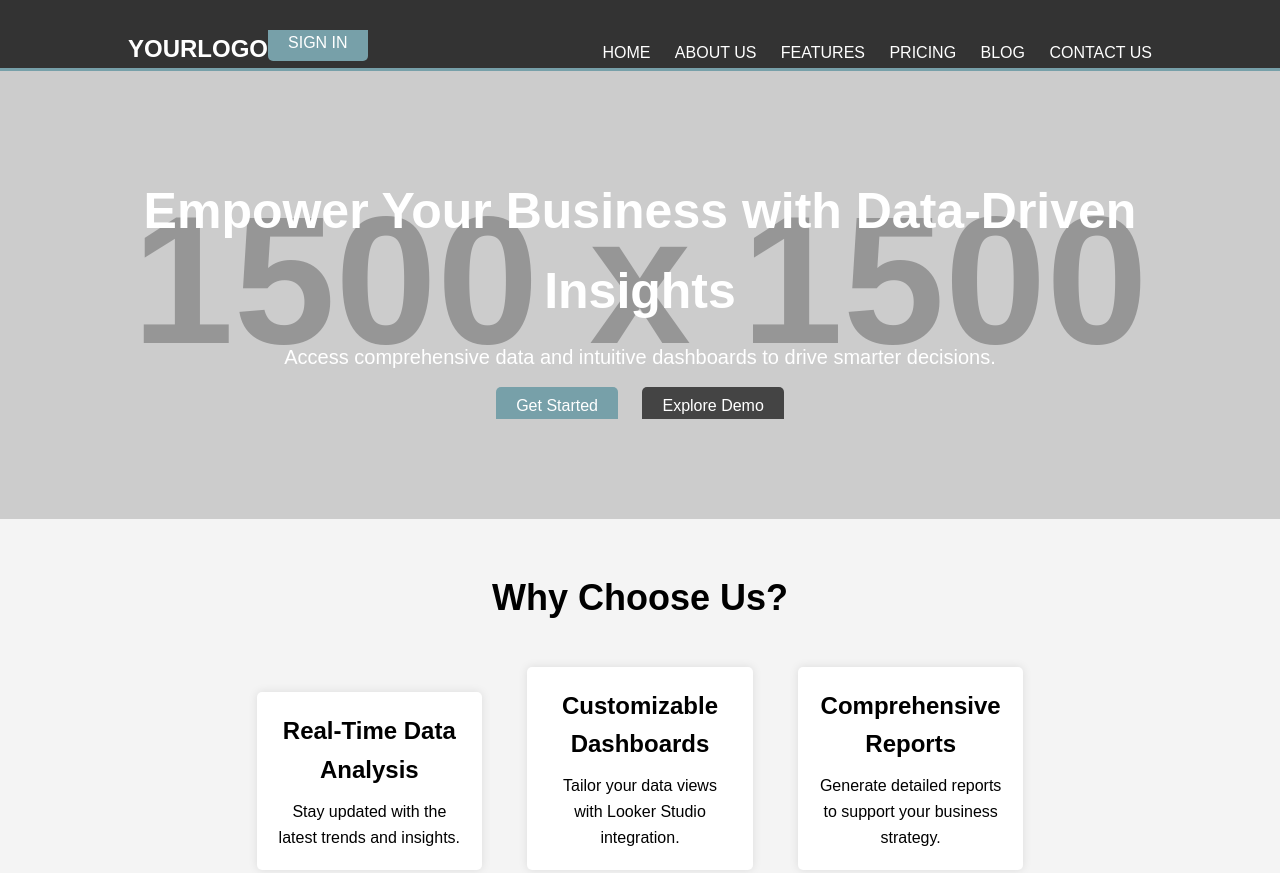
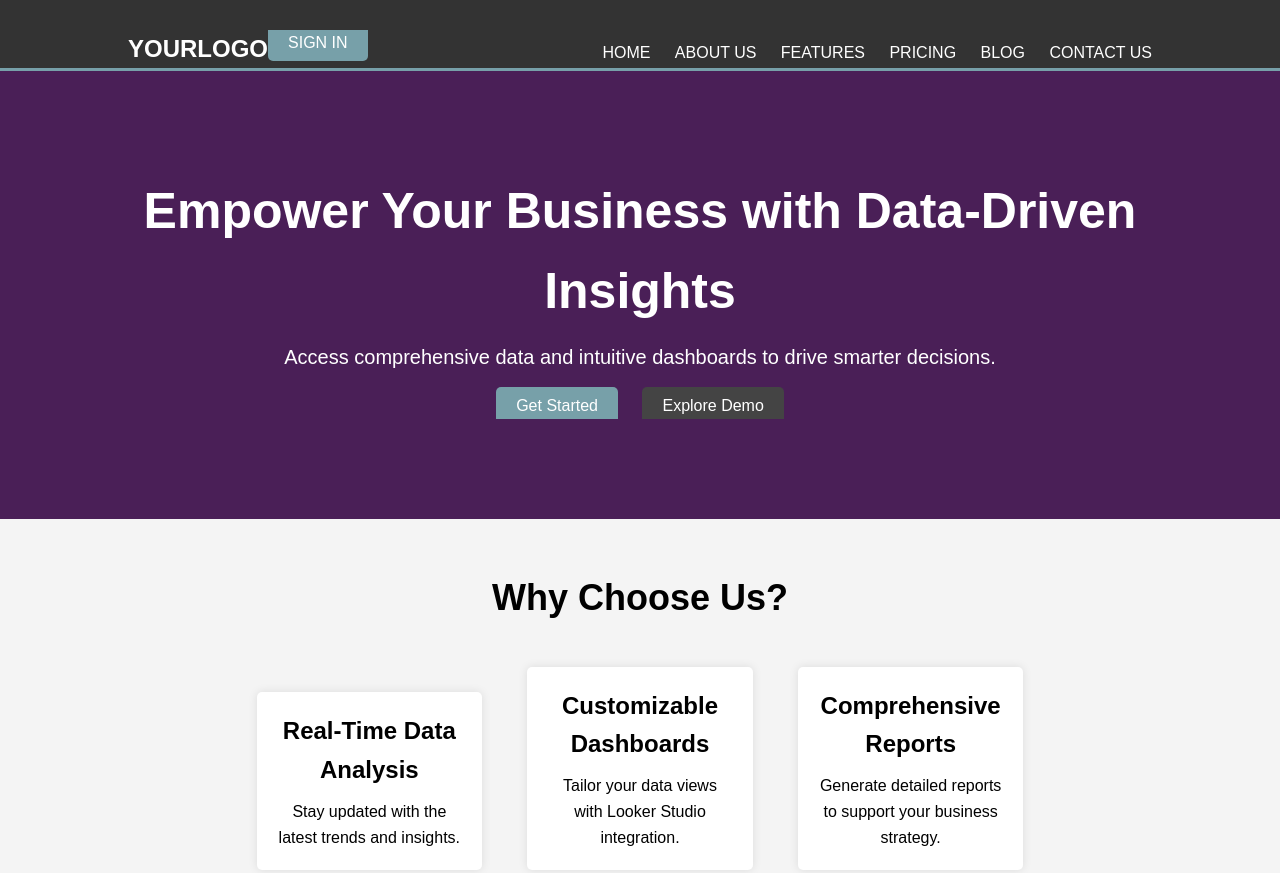
Before and after one commit to anushP07/calculation, a plain HTML site: page index.html in a window 1280 px wide. Shown: the top 873 px of the page. Drawn offline with Linux system fonts and the light colour scheme; placeholder pictures from the web are drawn by us.

Commit message:
styles.css

```diff
--- a/styles.css
+++ b/styles.css
@@ -68,7 +68,7 @@ header .signin a {
 }
 
 .hero {
-    background: url('https://via.placeholder.com/1500') no-repeat center center/cover;
+    background:#4a1f57;
     color: #fff;
     padding: 100px 0;
     text-align: center;
```
